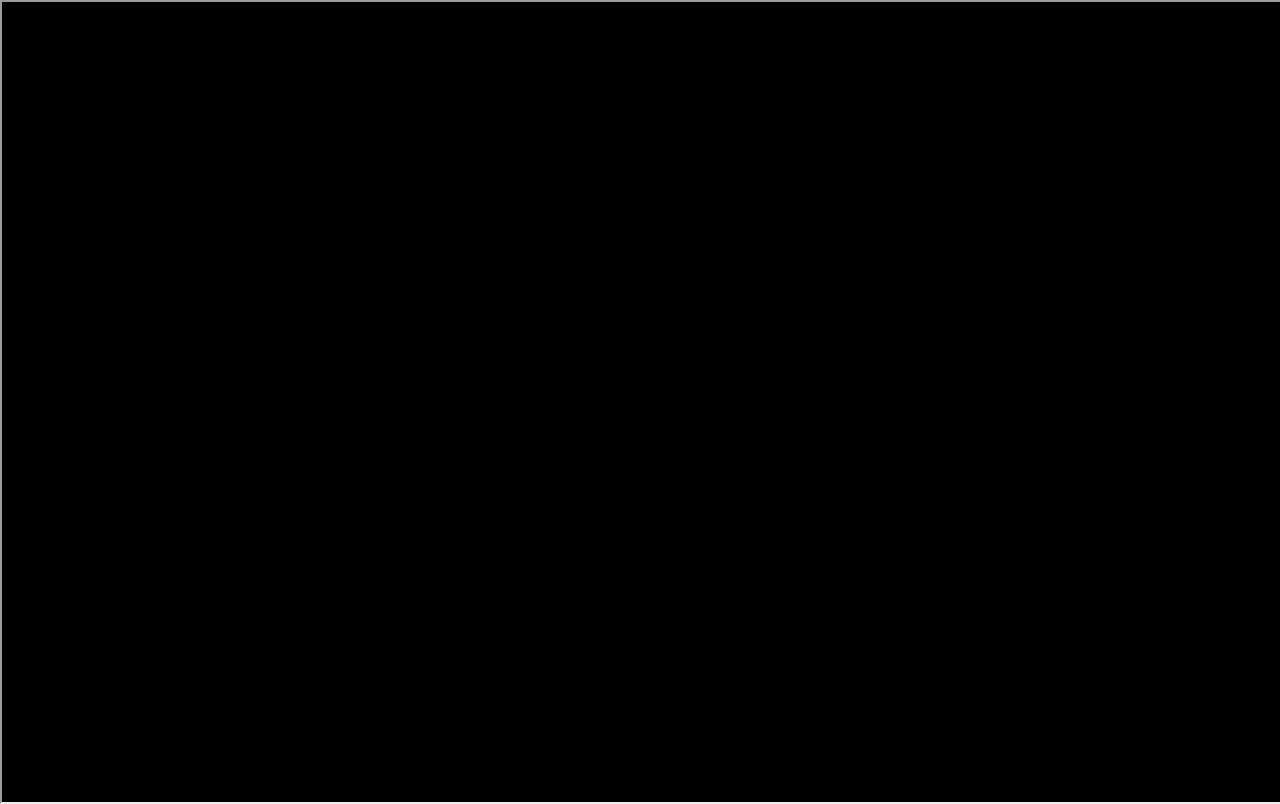
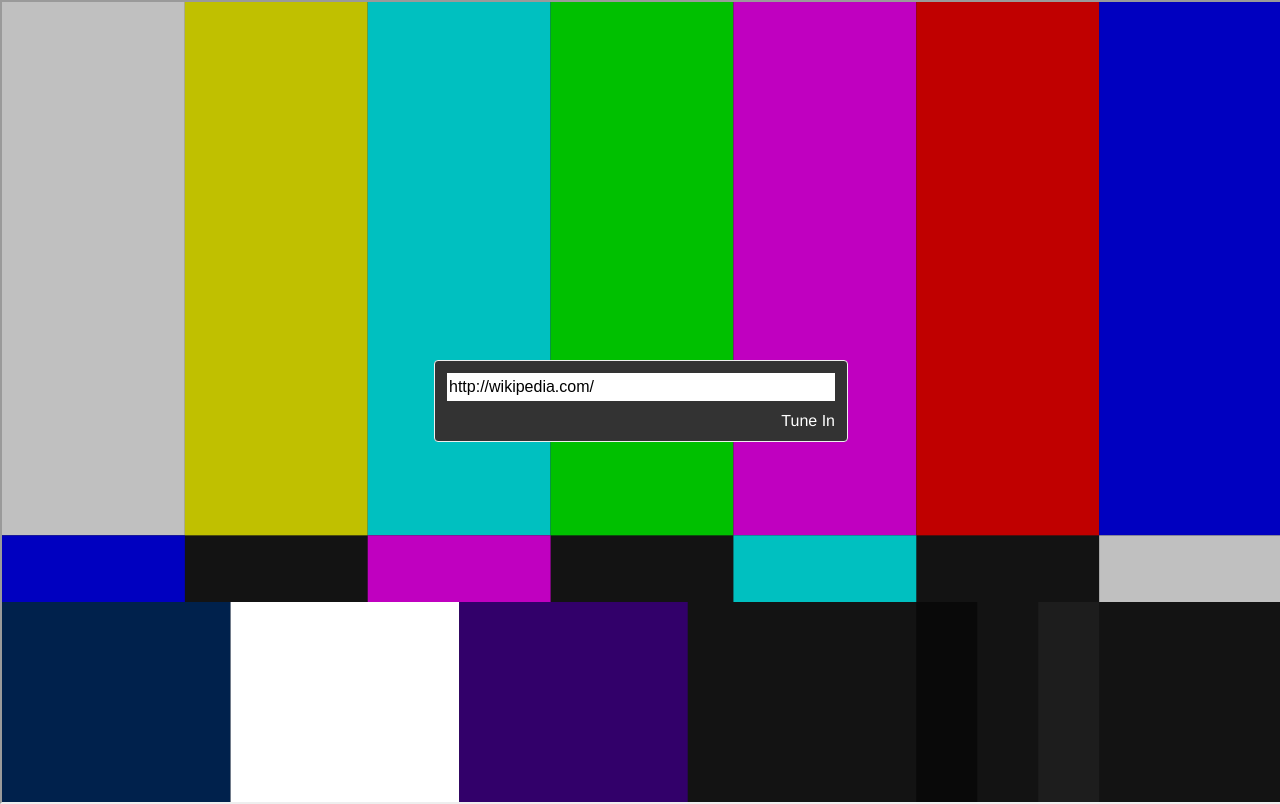
Before and after one commit to scottgarner/Reception, a plain HTML site: page index.html in a window 1280 px wide. Drawn offline with nearby package versions, Linux system fonts and the light colour scheme; the site is published under a folder, as on GitHub Pages, so addresses that start at the root find nothing.

Commit message:
Relative links

```diff
--- a/frame/index.html
+++ b/frame/index.html
@@ -12,7 +12,7 @@
 			padding: 0;
 		}
 		#bars {
-			background: url(/assets/SMPTE_Color_Bars.svg);
+			background: url(../assets/SMPTE_Color_Bars.svg);
 			background-size:100% 100%;
 			background-repeat:no-repeat;
 			width: 100%;
--- a/index.html
+++ b/index.html
@@ -21,10 +21,10 @@
 			</div>
 		</div>
 
-		<iframe id="frameOne" src="/frame/"  seamless/></iframe>
+		<iframe id="frameOne" src="frame/"  seamless/></iframe>
 
 		<script src="http://code.jquery.com/jquery-1.10.0.min.js"></script>
-		<script src="/js/main.js"></script>
+		<script src="js/main.js"></script>
 
 	</body>
 
```
